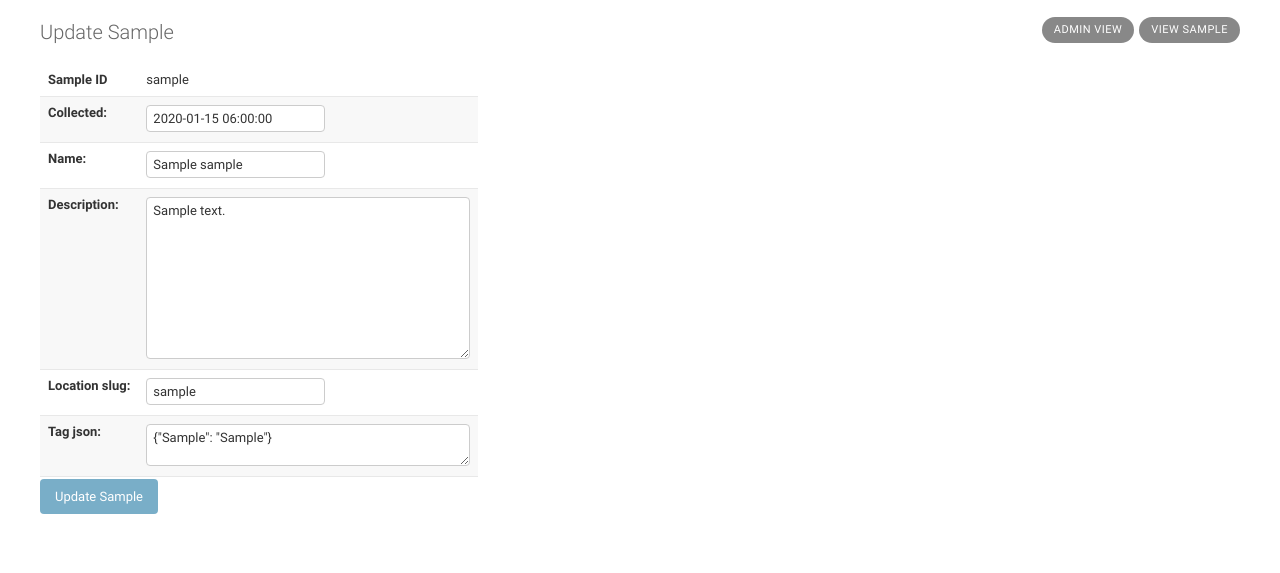
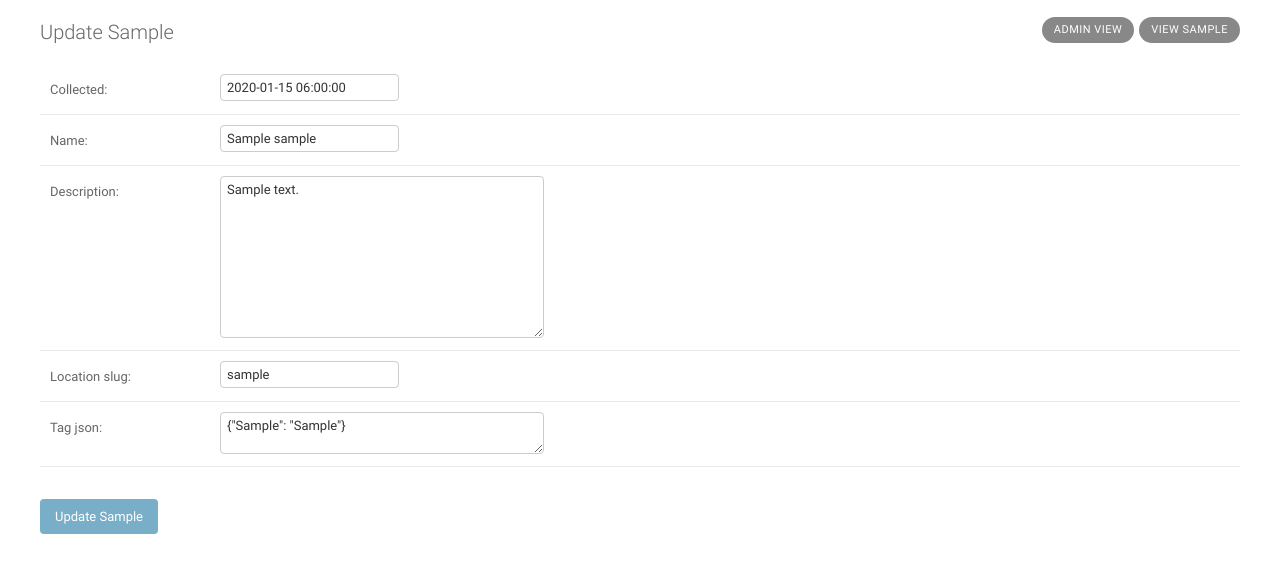
Before and after one commit to paleolimbot/lims-django, a Django app: page /lims/sample/1/change in a window 1280 px wide. Shown: the part 48-621 px from the top of the page. Run offline with Django 3.2, Linux system fonts and the light colour scheme; a user stored in the database is signed in; tables that the repository leaves empty hold one stand-in row (values such as "Sample post").

Commit message:
prettify forms

```diff
--- /dev/null
+++ b/lims/templates/lims/form_div.html
@@ -0,0 +1,16 @@
+
+{{ form.non_field_errors }}
+
+<div>
+    <fieldset class="module aligned">
+        {% for field in form %}
+            <div class="form-row field-{{ field.name }}">
+                {{ field.errors }}
+                {{ field.label_tag }} {{ field }}
+                {% if field.help_text %}
+                    <p class="help">{{ field.help_text|safe }}</p>
+                {% endif %}
+            </div>
+        {% endfor %}
+    </fieldset>
+</div>
--- a/lims/templates/lims/lists/sample_list.html
+++ b/lims/templates/lims/lists/sample_list.html
@@ -11,8 +11,8 @@
         {% if view.request.user.is_staff %}
              <li><a href="{% url 'admin:lims_sample_changelist' %}">Admin View</a></li>
         {% endif %}
+        <li><a class="addlink" href="{% url 'lims:sample_add_bulk' %}">Bulk Add</a></li>
         <li><a class="addlink" href="{% url 'lims:sample_add' %}">Add Sample</a></li>
-        <li><a class="addlink" href="{% url 'lims:sample_add_bulk' %}">Bulk Add Samples</a></li>
     </ul>
 {% endblock %}
 
--- a/lims/templates/lims/sample_form.html
+++ b/lims/templates/lims/sample_form.html
@@ -2,6 +2,11 @@
 {% extends "lims/base.html" %}
 
 {% block title %}Add New Sample{% endblock %}
+
+{% block head %}
+    {% load static %}
+    <link rel="stylesheet" type="text/css" href="{% static 'admin/css/forms.css' %}">
+{% endblock %}
 
 {% block content_title %}Add New Sample{% endblock %}
 
@@ -18,15 +23,7 @@
     <div id="add-form-container">
         <form id="add-form" action="" method="post">
             {% csrf_token %}
-            <table class="object-info">
-                {% if sample.pk %}
-                    <tr>
-                        <th>Sample ID</th>
-                        <td>{{ sample.slug }}</td>
-                    </tr>
-                {% endif %}
-                {{ form.as_table }}
-            </table>
+            {% include 'lims/form_div.html' with form=form %}
             <input type="submit" value="{% block submit_text %}Create Sample{% endblock %}" />
         </form>
     </div>
```
Also changed, not shown: lims/templates/lims/location_form.html (+8 -3 lines).
